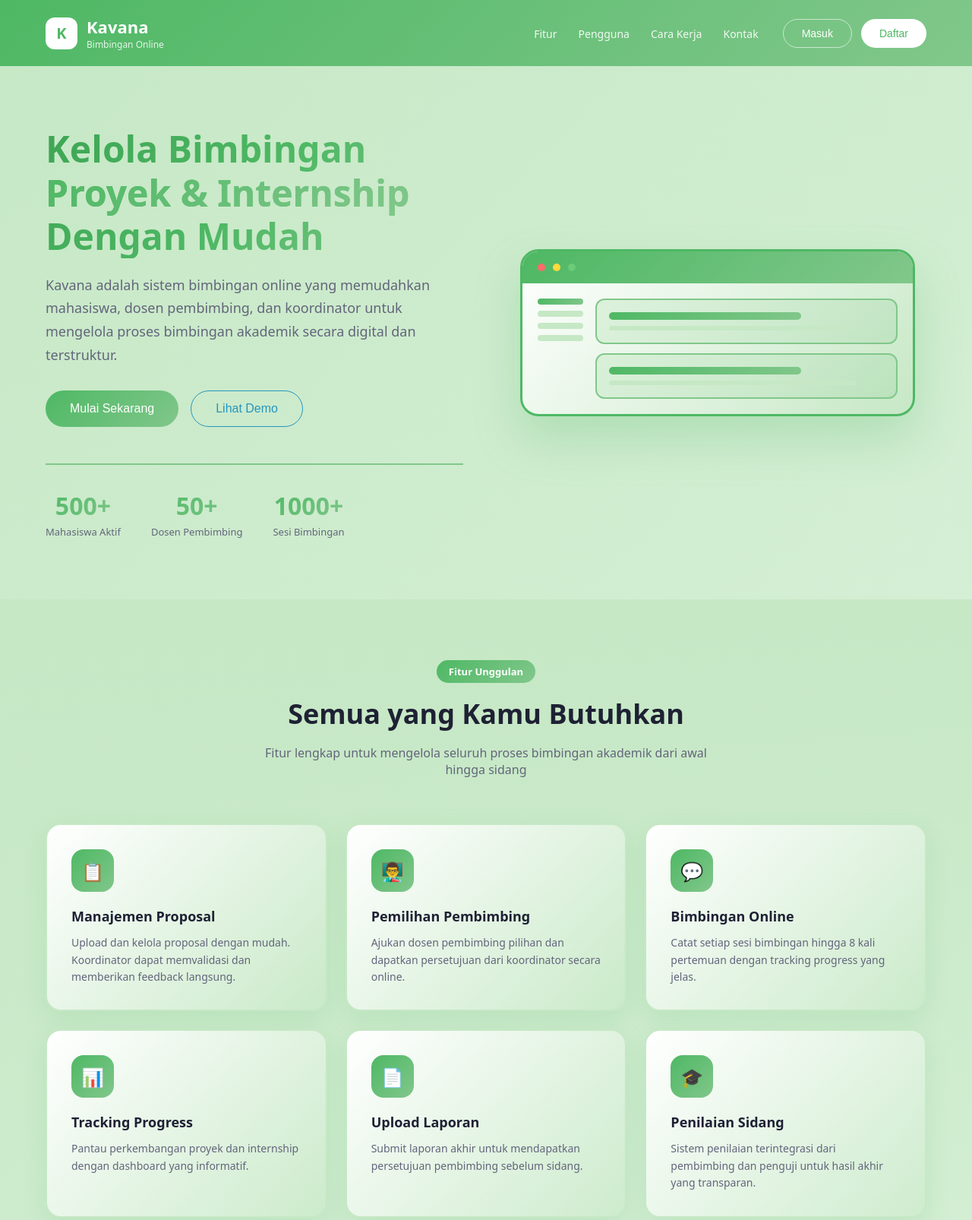
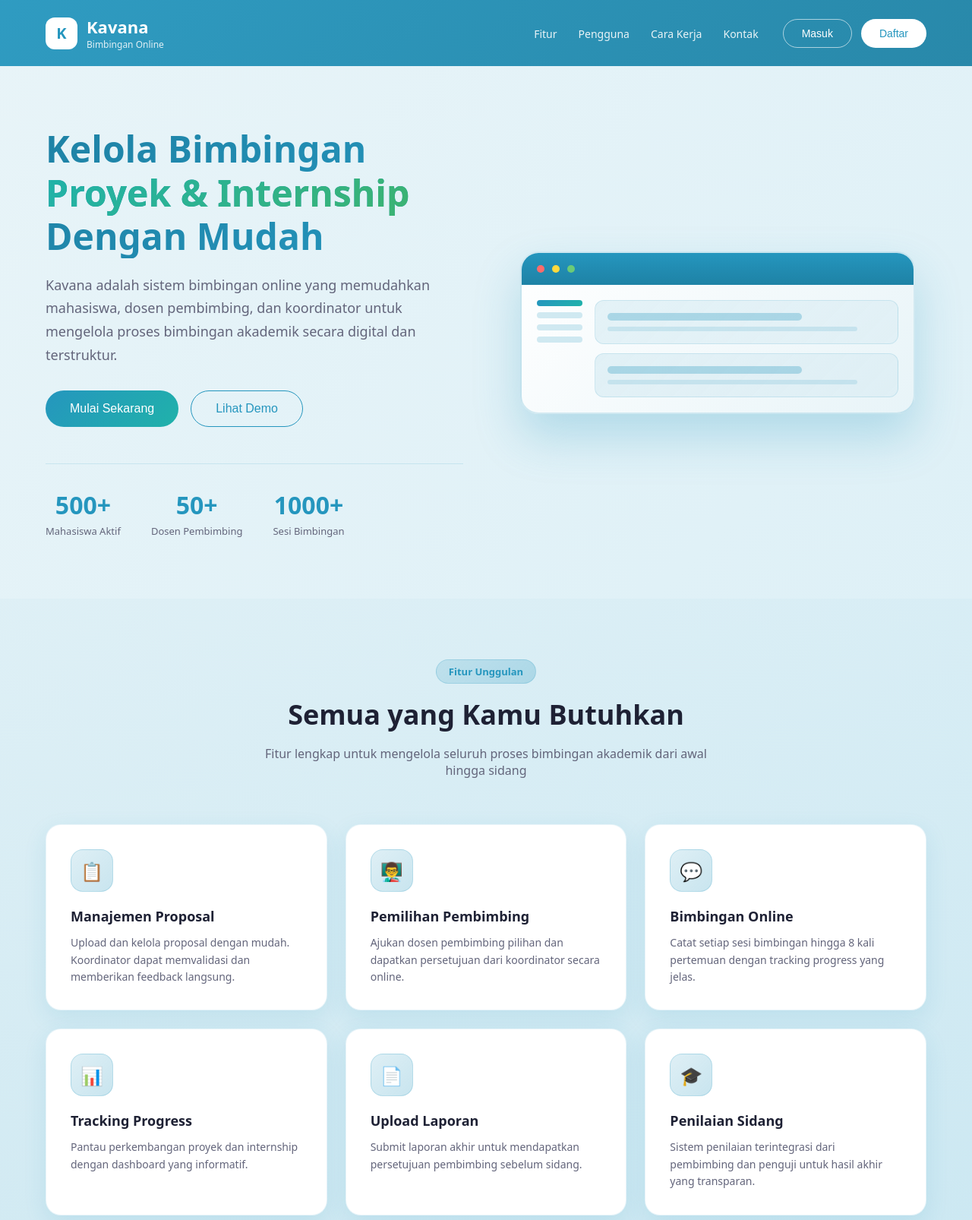
Before and after one commit to KavanaHub/kavanahub, a website built with Vite: page index.html in a window 1280 px wide. Shown: the top 1606 px of the page at 76% size. Built offline with nearby package versions, Linux system fonts and the light colour scheme.

Commit message:
style: update background gradients and colors for improved UI consistency

```diff
--- a/src/style.css
+++ b/src/style.css
@@ -7,7 +7,7 @@
 :root {
   font-family: system-ui, -apple-system, BlinkMacSystemFont, "Segoe UI", sans-serif;
   color: #1e2134;
-  background: linear-gradient(135deg, #c6e8c5, #e8f8eb);
+  background: linear-gradient(135deg, #e8f4f8, #d0ebf5);
 }
 
 body {
@@ -27,7 +27,8 @@ body {
   align-items: center;
   justify-content: space-between;
   padding: 20px 60px;
-  background: linear-gradient(135deg, #4eb864, #81c78b);
+  background: linear-gradient(135deg, rgba(37, 150, 190, 0.95), rgba(30, 130, 165, 0.95));
+  backdrop-filter: blur(10px);
   position: sticky;
   top: 0;
   z-index: 100;
@@ -44,7 +45,7 @@ body {
   height: 42px;
   border-radius: 12px;
   background: #fff;
-  color: #4eb864;
+  color: #2596be;
   display: flex;
   align-items: center;
   justify-content: center;
@@ -120,24 +121,23 @@ body {
 
 .btn-primary {
   background: #fff;
-  color: #4eb864;
+  color: #2596be;
 }
 
 .btn-primary:hover {
-  background: #eef6f0;
+  background: #eef2f6;
   transform: translateY(-1px);
 }
 
 .btn-gradient {
-  background: linear-gradient(135deg, #4eb864, #81c78b);
+  background: linear-gradient(135deg, #2596be, #20b2aa);
   color: #fff;
   border: none;
 }
 
 .btn-gradient:hover {
-  background: linear-gradient(135deg, #3da554, #4eb864);
   transform: translateY(-2px);
-  box-shadow: 0 8px 20px rgba(78, 184, 100, 0.4);
+  box-shadow: 0 8px 20px rgba(37, 150, 190, 0.4);
 }
 
 .btn-large {
@@ -160,14 +160,14 @@ body {
   font-size: 48px;
   line-height: 1.2;
   margin: 0 0 20px;
-  background: linear-gradient(135deg, #3da554, #4eb864, #81c78b);
+  background: linear-gradient(135deg, #1e82a5, #2596be);
   -webkit-background-clip: text;
   -webkit-text-fill-color: transparent;
   background-clip: text;
 }
 
 .hero-content h1 span {
-  background: linear-gradient(135deg, #4eb864, #81c78b);
+  background: linear-gradient(135deg, #20b2aa, #3cb371);
   -webkit-background-clip: text;
   -webkit-text-fill-color: transparent;
   background-clip: text;
@@ -190,7 +190,7 @@ body {
   gap: 40px;
   margin-top: 48px;
   padding-top: 32px;
-  border-top: 2px solid #81c78b;
+  border-top: 1px solid rgba(37, 150, 190, 0.15);
 }
 
 .hero-stat {
@@ -200,10 +200,7 @@ body {
 .hero-stat-number {
   font-size: 32px;
   font-weight: 700;
-  background: linear-gradient(135deg, #4eb864, #81c78b);
-  -webkit-background-clip: text;
-  -webkit-text-fill-color: transparent;
-  background-clip: text;
+  color: #2596be;
 }
 
 .hero-stat-label {
@@ -221,14 +218,14 @@ body {
   width: 100%;
   max-width: 520px;
   border-radius: 24px;
-  background: linear-gradient(135deg, #fff, #c6e8c5);
-  box-shadow: 0 30px 60px rgba(78, 184, 100, 0.25);
+  background: linear-gradient(135deg, #fff, #e8f4f8);
+  box-shadow: 0 30px 60px rgba(37, 150, 190, 0.25);
   overflow: hidden;
-  border: 3px solid #4eb864;
+  border: 2px solid rgba(37, 150, 190, 0.2);
 }
 
 .preview-header {
-  background: linear-gradient(135deg, #4eb864, #81c78b);
+  background: linear-gradient(180deg, #2596be, #1e82a5);
   padding: 16px 20px;
   display: flex;
   align-items: center;
@@ -261,11 +258,11 @@ body {
 .preview-sidebar-item {
   height: 8px;
   border-radius: 4px;
-  background: #c6e8c5;
+  background: rgba(37, 150, 190, 0.2);
 }
 
 .preview-sidebar-item.active {
-  background: linear-gradient(135deg, #4eb864, #81c78b);
+  background: linear-gradient(135deg, #2596be, #20b2aa);
 }
 
 .preview-content {
@@ -278,15 +275,15 @@ body {
 .preview-card {
   padding: 16px;
   border-radius: 12px;
-  background: linear-gradient(135deg, rgba(198, 232, 197, 0.5), rgba(129, 199, 139, 0.2));
-  border: 2px solid #81c78b;
+  background: linear-gradient(135deg, rgba(37, 150, 190, 0.1), rgba(37, 150, 190, 0.05));
+  border: 1px solid rgba(37, 150, 190, 0.15);
 }
 
 .preview-card-title {
   height: 10px;
   width: 70%;
   border-radius: 5px;
-  background: linear-gradient(135deg, #4eb864, #81c78b);
+  background: rgba(37, 150, 190, 0.3);
   margin-bottom: 8px;
 }
 
@@ -294,13 +291,13 @@ body {
   height: 6px;
   width: 90%;
   border-radius: 3px;
-  background: #c6e8c5;
+  background: rgba(37, 150, 190, 0.15);
 }
 
 /* Features Section */
 .features-section {
   padding: 80px 60px;
-  background: linear-gradient(180deg, #c6e8c5, rgba(198, 232, 197, 0.3));
+  background: linear-gradient(180deg, rgba(37, 150, 190, 0.03), rgba(37, 150, 190, 0.08));
 }
 
 .section-header {
@@ -312,11 +309,12 @@ body {
   display: inline-block;
   padding: 6px 16px;
   border-radius: 999px;
-  background: linear-gradient(135deg, #4eb864, #81c78b);
-  color: #fff;
+  background: linear-gradient(135deg, rgba(37, 150, 190, 0.15), rgba(37, 150, 190, 0.25));
+  color: #2596be;
   font-size: 13px;
   font-weight: 600;
   margin-bottom: 16px;
+  border: 1px solid rgba(37, 150, 190, 0.2);
 }
 
 .section-header h2 {
@@ -341,31 +339,31 @@ body {
 }
 
 .feature-card {
-  background: linear-gradient(135deg, #fff, rgba(198, 232, 197, 0.3));
+  background: #fff;
   border-radius: 20px;
   padding: 32px;
-  box-shadow: 0 10px 30px rgba(78, 184, 100, 0.15);
+  box-shadow: 0 10px 30px rgba(37, 150, 190, 0.12);
   transition: all 0.3s;
-  border: 2px solid #c6e8c5;
+  border: 1px solid rgba(37, 150, 190, 0.1);
 }
 
 .feature-card:hover {
   transform: translateY(-8px);
-  box-shadow: 0 20px 40px rgba(78, 184, 100, 0.25);
-  border-color: #81c78b;
+  box-shadow: 0 20px 40px rgba(37, 150, 190, 0.2);
+  border-color: rgba(37, 150, 190, 0.3);
 }
 
 .feature-icon {
   width: 56px;
   height: 56px;
   border-radius: 16px;
-  background: linear-gradient(135deg, #4eb864, #81c78b);
-  color: #fff;
+  background: linear-gradient(135deg, rgba(37, 150, 190, 0.15), rgba(37, 150, 190, 0.25));
   display: flex;
   align-items: center;
   justify-content: center;
   font-size: 24px;
   margin-bottom: 20px;
+  border: 1px solid rgba(37, 150, 190, 0.2);
 }
 
 .feature-card h3 {
@@ -386,7 +384,7 @@ body {
   padding: 80px 60px;
   max-width: 1200px;
   margin: 0 auto;
-  background: linear-gradient(180deg, rgba(198, 232, 197, 0.4), rgba(129, 199, 139, 0.15));
+  background: linear-gradient(180deg, rgba(37, 150, 190, 0.05), transparent);
   border-radius: 32px;
 }
 
@@ -397,19 +395,19 @@ body {
 }
 
 .role-card {
-  background: linear-gradient(135deg, #fff, rgba(198, 232, 197, 0.4));
+  background: linear-gradient(135deg, #fff, rgba(37, 150, 190, 0.08));
   border-radius: 20px;
   padding: 28px 24px;
   text-align: center;
-  box-shadow: 0 10px 25px rgba(78, 184, 100, 0.15);
+  box-shadow: 0 10px 25px rgba(37, 150, 190, 0.12);
   transition: all 0.3s;
-  border: 2px solid #c6e8c5;
+  border: 1px solid rgba(37, 150, 190, 0.15);
 }
 
 .role-card:hover {
   transform: translateY(-6px);
-  border-color: #81c78b;
-  box-shadow: 0 15px 35px rgba(78, 184, 100, 0.25);
+  border-color: #2596be;
+  box-shadow: 0 15px 35px rgba(37, 150, 190, 0.2);
 }
 
 .role-avatar {
@@ -425,10 +423,10 @@ body {
   font-weight: 600;
 }
 
-.role-card:nth-child(1) .role-avatar { background: linear-gradient(135deg, #4eb864, #81c78b); }
-.role-card:nth-child(2) .role-avatar { background: linear-gradient(135deg, #81c78b, #c6e8c5); }
-.role-card:nth-child(3) .role-avatar { background: linear-gradient(135deg, #3da554, #4eb864); }
-.role-card:nth-child(4) .role-avatar { background: linear-gradient(135deg, #4eb864, #81c78b); }
+.role-card:nth-child(1) .role-avatar { background: linear-gradient(135deg, #2596be, #1e82a5); }
+.role-card:nth-child(2) .role-avatar { background: linear-gradient(135deg, #20b2aa, #3cb371); }
+.role-card:nth-child(3) .role-avatar { background: linear-gradient(135deg, #17a2b8, #138496); }
+.role-card:nth-child(4) .role-avatar { background: linear-gradient(135deg, #48d1cc, #40e0d0); }
 
 .role-card h3 {
   font-size: 16px;
@@ -446,7 +444,7 @@ body {
 /* How it Works Section */
 .how-section {
   padding: 80px 60px;
-  background: linear-gradient(135deg, #4eb864, #81c78b);
+  background: linear-gradient(135deg, #2596be, #1e82a5);
 }
 
 .how-section .section-header h2,
@@ -489,7 +487,7 @@ body {
   height: 40px;
   border-radius: 50%;
   background: #fff;
-  color: #4eb864;
+  color: #2596be;
   display: flex;
   align-items: center;
   justify-content: center;
@@ -516,16 +514,16 @@ body {
 .cta-section {
   padding: 80px 60px;
   text-align: center;
-  background: linear-gradient(180deg, rgba(198, 232, 197, 0.3), rgba(129, 199, 139, 0.2));
+  background: linear-gradient(180deg, transparent, rgba(37, 150, 190, 0.05));
 }
 
 .cta-box {
   max-width: 800px;
   margin: 0 auto;
   padding: 60px;
-  background: linear-gradient(135deg, #4eb864, #81c78b);
+  background: linear-gradient(135deg, #2596be, #1e82a5);
   border-radius: 32px;
-  box-shadow: 0 20px 50px rgba(78, 184, 100, 0.3);
+  box-shadow: 0 20px 50px rgba(37, 150, 190, 0.3);
 }
 
 .cta-box h2 {
@@ -542,7 +540,7 @@ body {
 
 /* Footer */
 .landing-footer {
-  background: linear-gradient(180deg, #4eb864, #3da554);
+  background: linear-gradient(180deg, #2596be, #1a7a9e);
   padding: 60px;
   color: #fff;
 }
```
